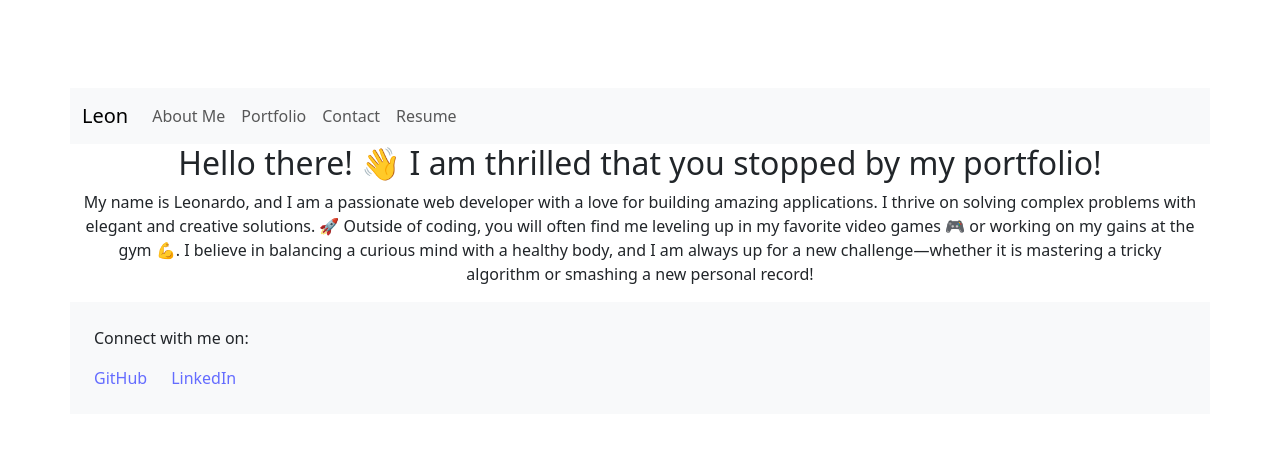
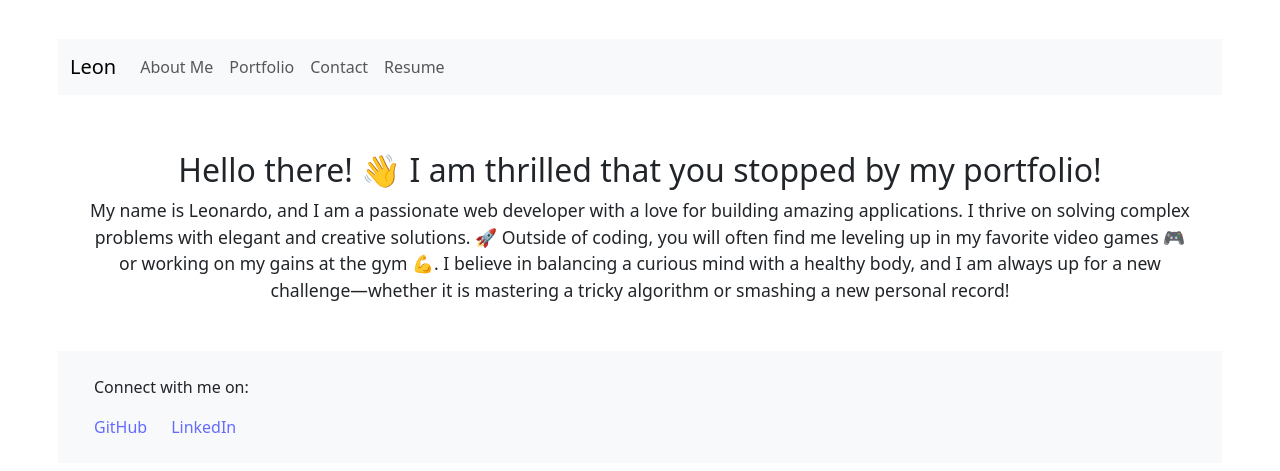
Before and after one commit to leontran44/simple-react-portfolio, a React (Vite) app: page / in a window 1280 px wide. Shown: the part 149-620 px from the top of the page. Built offline with nearby package versions, Linux system fonts and the light colour scheme.

Commit message:
add styling

```diff
--- a/src/pages/AboutPage.jsx
+++ b/src/pages/AboutPage.jsx
@@ -1,10 +1,13 @@
 function AboutPage() {
 	return (
-		<div className="container">
-			<h2>
+		<div className="container-fluid" style={{ padding: '2rem' }}>
+			<h2 className="text-center mt-4">
 				Hello there! 👋 I am thrilled that you stopped by my portfolio!
 			</h2>
-			<p>
+			<p
+				className="text-center mx-auto"
+				style={{ maxWidth: '1100px', fontSize: '1.1rem' }}
+			>
 				My name is Leonardo, and I am a passionate web developer with a
 				love for building amazing applications. I thrive on solving
 				complex problems with elegant and creative solutions. 🚀 Outside
```
